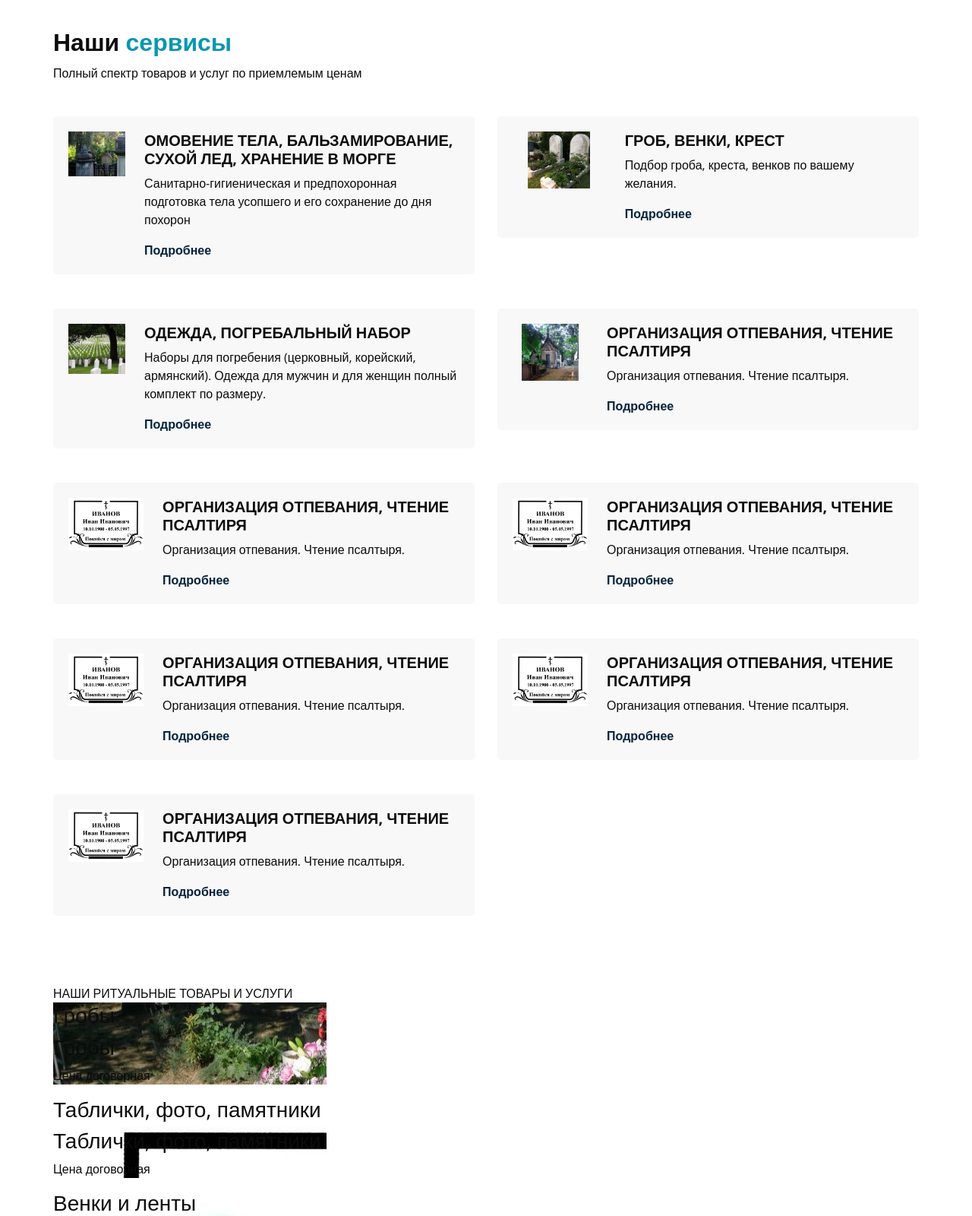
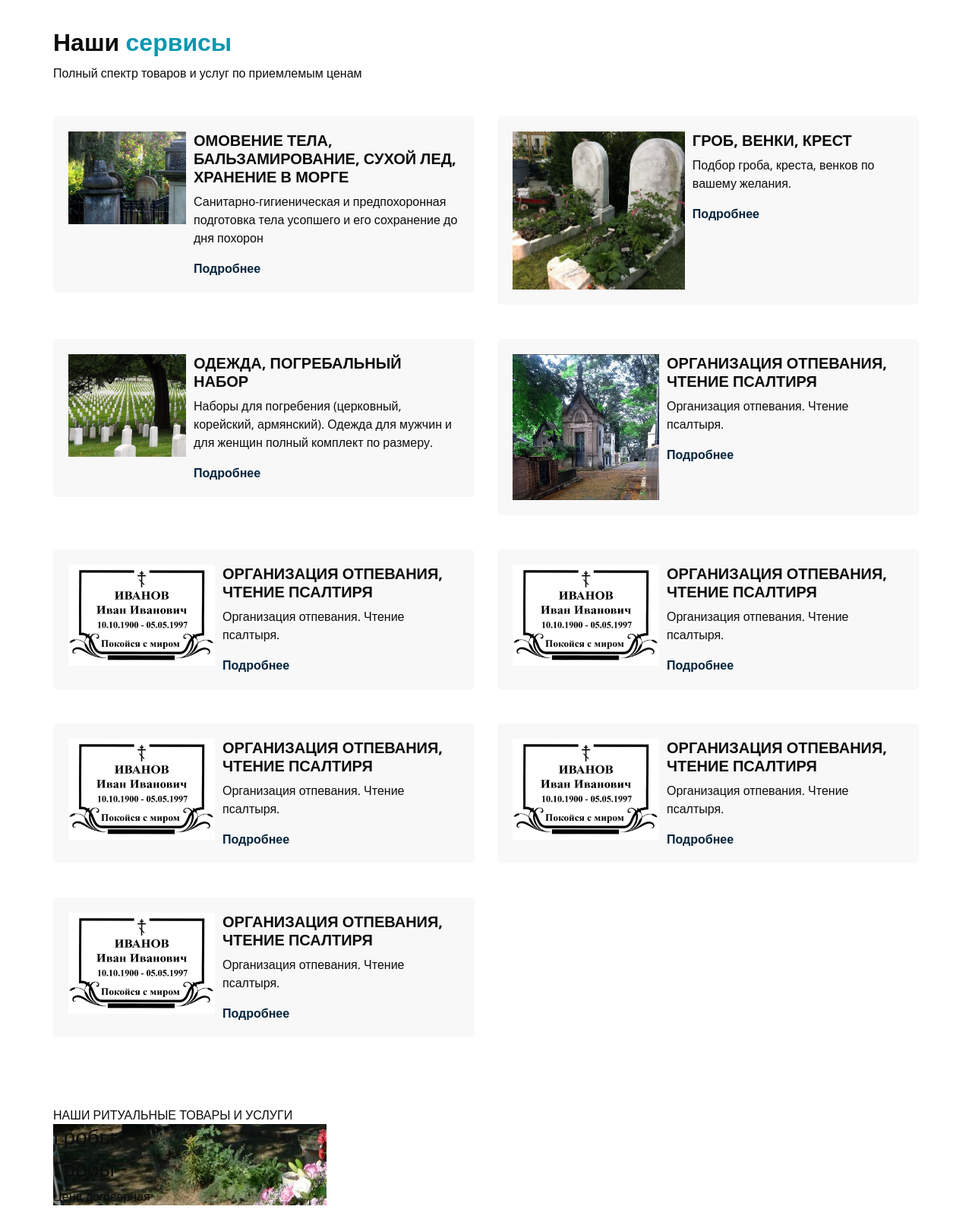
Before and after one commit to TalantDeveloper/funeral_service, a Django app: page / in a window 1280 px wide. Shown: the part 854-2454 px from the top of the page at 76% size. Run offline with Django 4.2, Linux system fonts and the light colour scheme; some libraries are stand-ins or nearby versions.

Commit message:
03.10.2023
10:59

```diff
--- a/static/css/style.css
+++ b/static/css/style.css
@@ -448,10 +448,10 @@ a:focus {
   -webkit-box-align: start;
       -ms-flex-align: start;
           align-items: flex-start;
-  width: 125px;
-  min-width: 75px;
-  height: 75px;
-  margin-right: 25px;
+  width: 305px;
+  min-width: 155px;
+  height: auto;
+  margin-right: 10px;
 }
 
 .service_section .box .img-box img {
```
